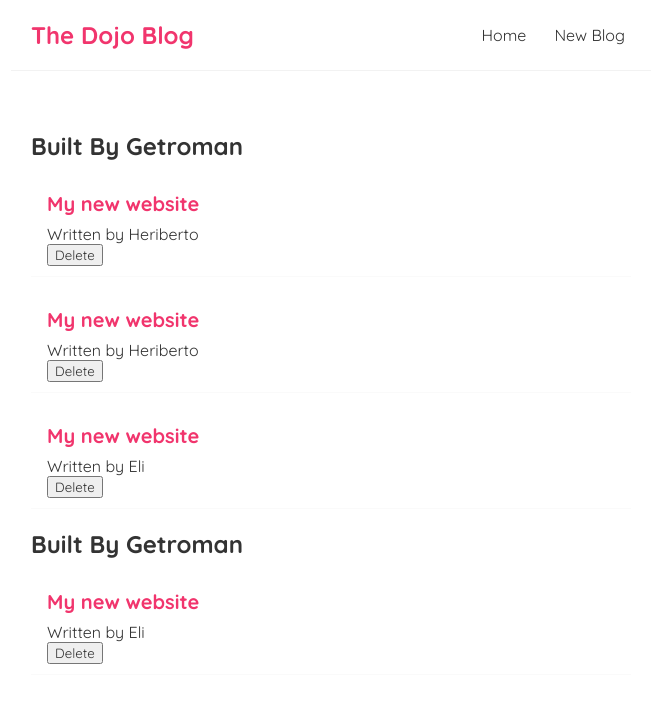
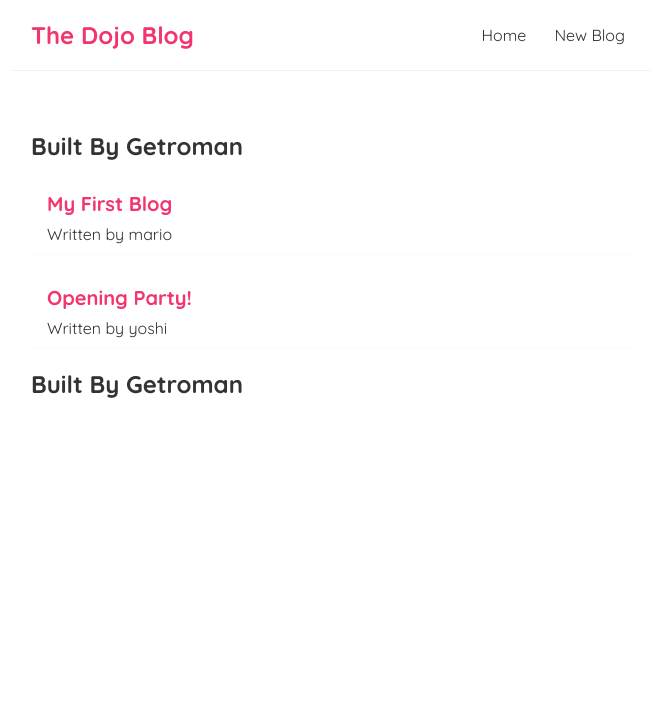
Before and after one commit to getromandev/bbgReactBlog, a React (Create React App) app: page / in a window 1280 px wide. Shown: the top 702 px of the page, without its empty margins (309-964 px from the left). Built offline with nearby package versions, Linux system fonts and the light colour scheme; data requests are answered from the project's data file.

Commit message:
fetch data and remove static event handlers

```diff
--- a/src/BlogList.js
+++ b/src/BlogList.js
@@ -1,4 +1,4 @@
-const BlogList = ({ blogs, title, handleDelete }) => {
+const BlogList = ({ blogs, title }) => {
 
     return (
         <div className='blog-list'>
@@ -7,7 +7,6 @@
                 <div className='blog-preview' key={blog.id}>
                     <h2>{ blog.title }</h2>
                     <p>Written by { blog.author }</p>
-                    <button onClick={() => handleDelete(blog.id)}>Delete</button>
                 </div>
             ))}
         </div>
--- a/src/Home.js
+++ b/src/Home.js
@@ -1,25 +1,27 @@
-import { useState } from "react";
+import { useState, useEffect } from "react";
 import BlogList from "./BlogList";
 
 const Home = () => {
 
-    const [blogs, setBlogs] = useState([
-        { title: 'My new website', body: 'the web indeed...', author: 'Heriberto', id: 1},
-        { title: 'My new website', body: 'the web indeed...', author: 'Heriberto', id: 2},
-        { title: 'My new website', body: 'the web indeed...', author: 'Eli', id: 3},
-    ])
+    const [blogs, setBlogs] = useState(null)
 
-    const handleDelete = (id) => {
-        // filter out the blog based on the ID
-        const newBlogs = blogs.filter(blog => blog.id !== id)
-        // update the state
-        setBlogs(newBlogs)
-    }
+    useEffect(() => {
+        console.log('API Fetched from useffect Hook')
+        fetch('http://localhost:8000/blogs')
+            .then(res => {
+                console.log('res', res)
+                return res.json();
+            })
+            .then(data => {
+                console.log('json data', data)
+                setBlogs(data)
+            })
+    }, [])
 
     return (
         <div className='home'>
-            <BlogList blogs={ blogs } title='Built By Getroman' handleDelete={ handleDelete } />
-            <BlogList blogs={ blogs.filter((blog) => blog.author === 'Eli') } title='Built By Getroman' handleDelete={ handleDelete } />
+            { blogs && <BlogList blogs={ blogs } title='Built By Getroman' /> }
+            { blogs && <BlogList blogs={ blogs.filter((blog) => blog.author === 'Eli') } title='Built By Getroman' /> }
         </div>
     );
 }
```
